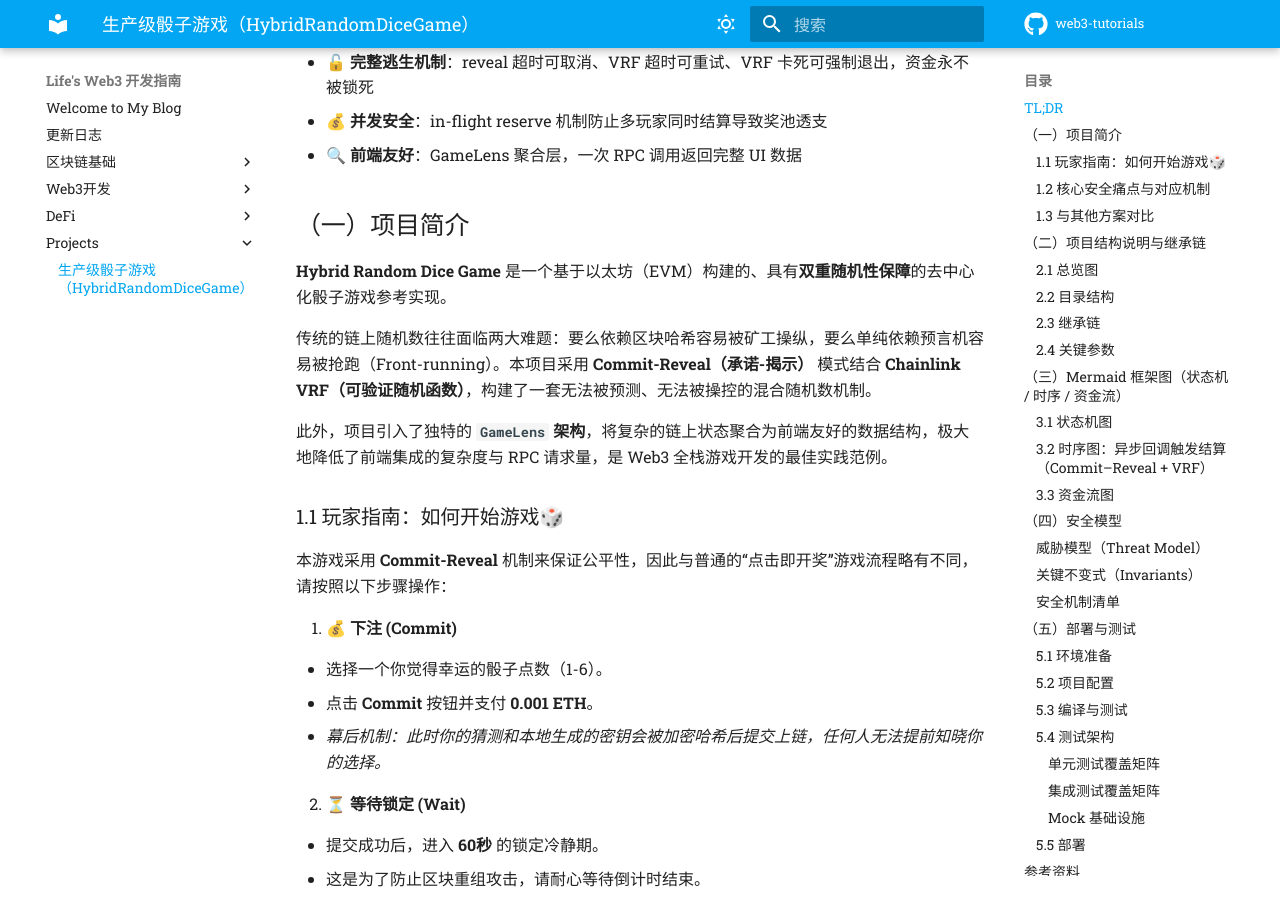
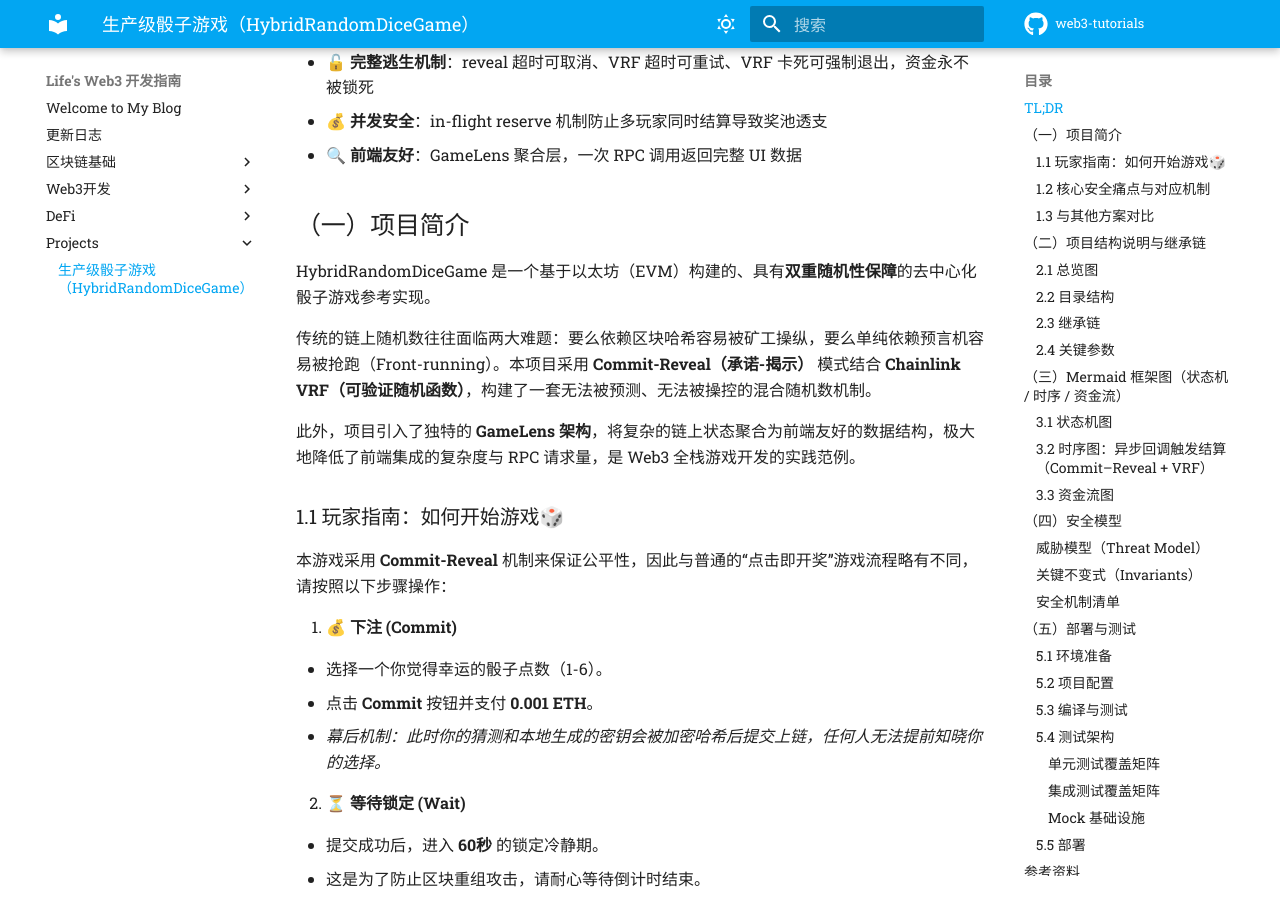
Before and after one commit to lifefindsitsway/web3-tutorials, an MkDocs documentation site: the page built from docs/web3/project/HybridRandomDiceGame.md, in a window 1280 px wide and 900 px high, scrolled down 457 px. Built offline with MkDocs 1.6.1 and Material for MkDocs 9.7.7, drawn with Linux system fonts in a browser that asks for light colours; comment, search, counter and statistics services are not loaded.

Commit message:
优化排版

```diff
--- a/docs/web3/project/HybridRandomDiceGame.md
+++ b/docs/web3/project/HybridRandomDiceGame.md
@@ -15,11 +15,11 @@ Github Repo：https://github.com/lifefindsitsway/HybridRandomDiceGame
 
 ## （一）项目简介
 
-**Hybrid Random Dice Game** 是一个基于以太坊（EVM）构建的、具有**双重随机性保障**的去中心化骰子游戏参考实现。
+HybridRandomDiceGame 是一个基于以太坊（EVM）构建的、具有**双重随机性保障**的去中心化骰子游戏参考实现。
 
 传统的链上随机数往往面临两大难题：要么依赖区块哈希容易被矿工操纵，要么单纯依赖预言机容易被抢跑（Front-running）。本项目采用 **Commit-Reveal（承诺-揭示）** 模式结合 **Chainlink VRF（可验证随机函数）**，构建了一套无法被预测、无法被操控的混合随机数机制。
 
-此外，项目引入了独特的 **`GameLens` 架构**，将复杂的链上状态聚合为前端友好的数据结构，极大地降低了前端集成的复杂度与 RPC 请求量，是 Web3 全栈游戏开发的最佳实践范例。
+此外，项目引入了独特的 **GameLens 架构**，将复杂的链上状态聚合为前端友好的数据结构，极大地降低了前端集成的复杂度与 RPC 请求量，是 Web3 全栈游戏开发的实践范例。
 
 ### 1.1 玩家指南：如何开始游戏🎲
 
```
